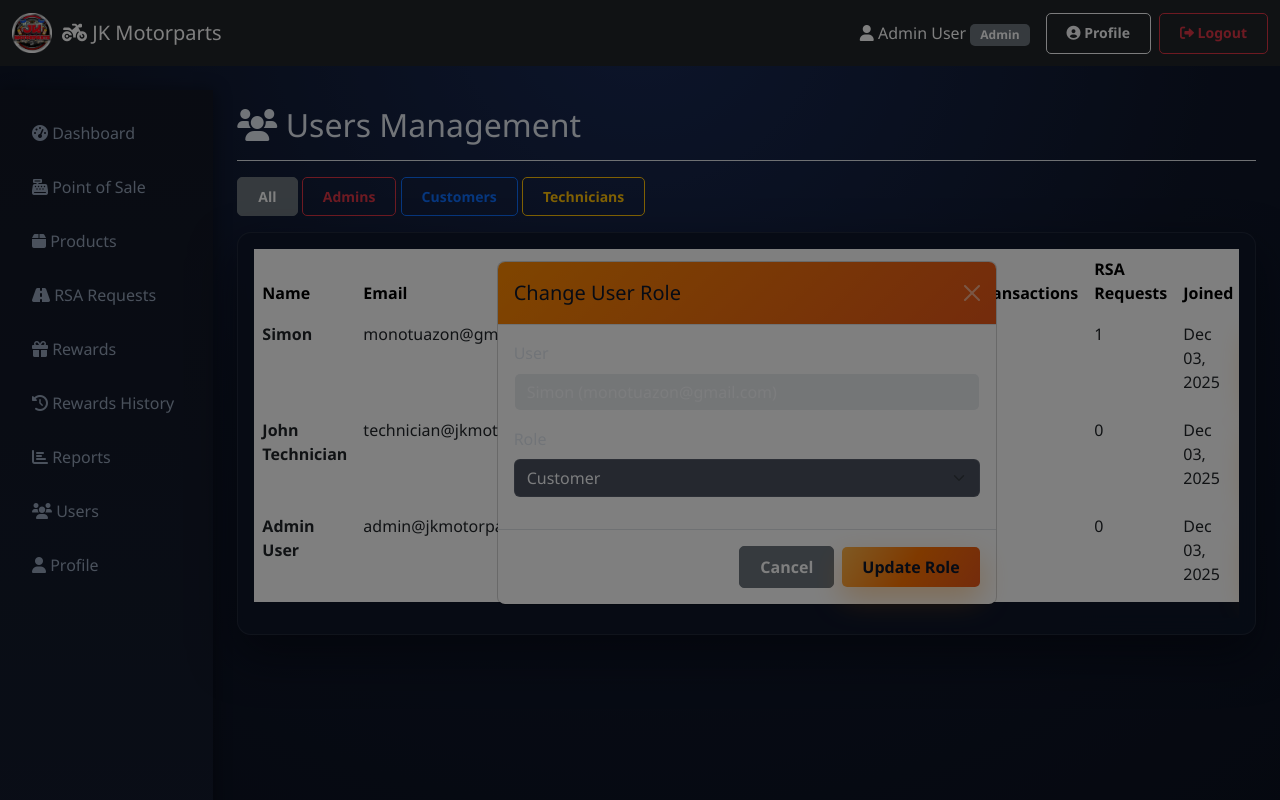
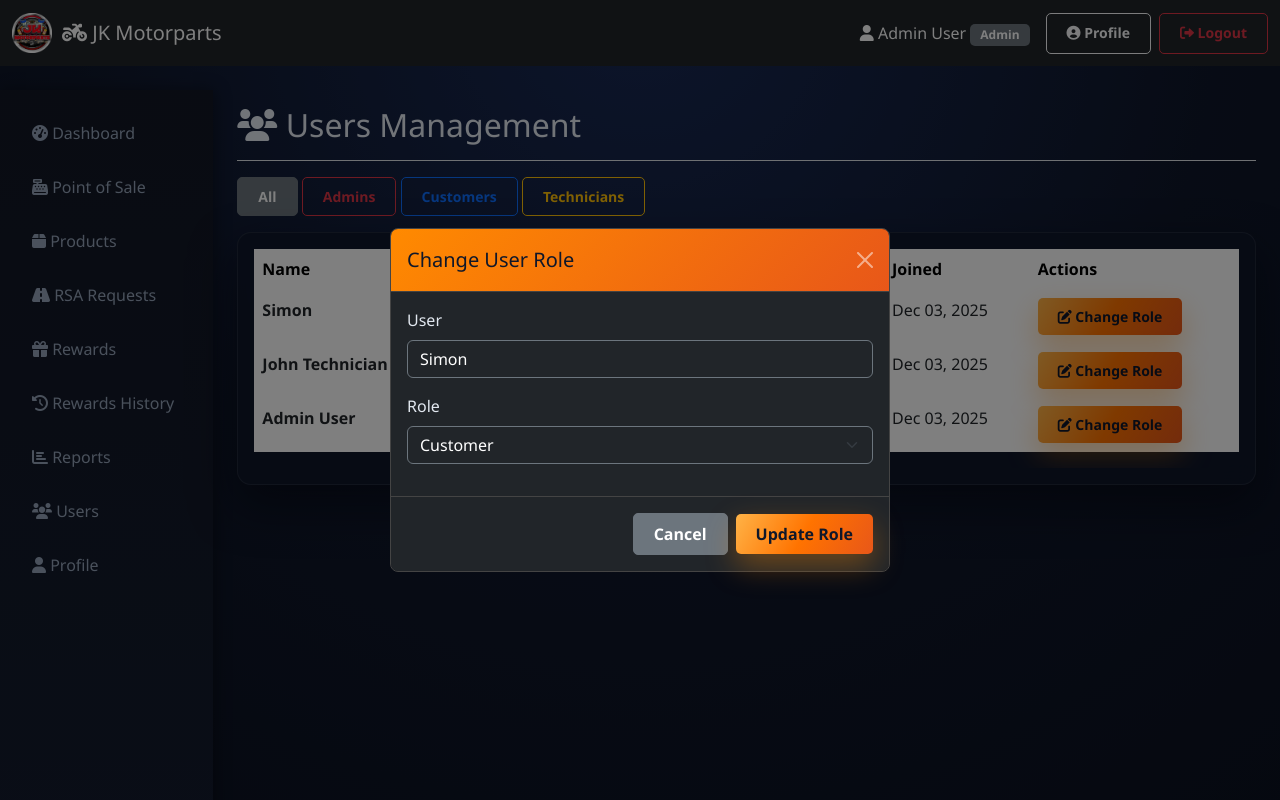
Before and after one commit to itsmonskers/JK-MOTORPARTS-MAY-2026, a PHP site: page /jk-motorparts/dashboard/users.php in a window 1280 px wide, after a click on "Change Role". Run offline with PHP 8.4, Linux system fonts and the light colour scheme; a user stored in the database is signed in; data comes from the database, SQL or seed files in the repository.

Commit message:
Update users.php
Fixed modal for role change admin feature

```diff
--- a/JK MOTORS FINISHED PRODUCT/dashboard/users.php
+++ b/JK MOTORS FINISHED PRODUCT/dashboard/users.php
@@ -68,7 +68,6 @@ closeDBConnection($conn);
                     <div class="alert alert-danger"><?php echo $_SESSION['error']; unset($_SESSION['error']); ?></div>
                 <?php endif; ?>
 
-                <!-- Role Filter -->
                 <div class="mb-3">
                     <a href="?role=all" class="btn btn-sm btn-outline-secondary <?php echo $role_filter === 'all' ? 'active' : ''; ?>">All</a>
                     <a href="?role=admin" class="btn btn-sm btn-outline-danger <?php echo $role_filter === 'admin' ? 'active' : ''; ?>">Admins</a>
@@ -84,34 +83,21 @@ closeDBConnection($conn);
                                     <tr>
                                         <th style="color: black;">Name</th>
                                         <th style="color: black;">Email</th>
-                                        <th style="color: black;">Contact</th>
                                         <th style="color: black;">Role</th>
-                                        <th style="color: black;">Points</th>
-                                        <th style="color: black;">Transactions</th>
-                                        <th style="color: black;">RSA Requests</th>
                                         <th style="color: black;">Joined</th>
                                         <th style="color: black;">Actions</th>
                                     </tr>
                                 </thead>
                                 <tbody>
-                                    <?php if (empty($users)): ?>
-                                        <tr>
-                                            <td colspan="9" class="text-center">No users found</td>
-                                        </tr>
-                                    <?php else: ?>
                                     <?php foreach ($users as $user): ?>
                                         <tr>
                                             <td><strong><?php echo htmlspecialchars($user['name']); ?></strong></td>
                                             <td><?php echo htmlspecialchars($user['email']); ?></td>
-                                                <td><?php echo htmlspecialchars($user['contact'] ?? 'N/A'); ?></td>
                                             <td>
                                                 <span class="badge bg-<?php echo $user['role'] === 'admin' ? 'danger' : ($user['role'] === 'technician' ? 'warning' : 'primary'); ?>">
                                                     <?php echo ucfirst($user['role']); ?>
                                                 </span>
                                             </td>
-                                                <td><?php echo number_format($user['points']); ?></td>
-                                                <td><?php echo $user['transaction_count']; ?></td>
-                                                <td><?php echo $user['rsa_count']; ?></td>
                                             <td><?php echo date('M d, Y', strtotime($user['created_at'])); ?></td>
                                             <td>
                                                 <button class="btn btn-sm btn-primary" data-bs-toggle="modal" data-bs-target="#roleModal<?php echo $user['id']; ?>">
@@ -119,43 +105,7 @@ closeDBConnection($conn);
                                                 </button>
                                             </td>
                                         </tr>
-
-                                            <!-- Role Modal -->
-                                            <div class="modal fade" id="roleModal<?php echo $user['id']; ?>" tabindex="-1">
-                                                <div class="modal-dialog">
-                                                    <div class="modal-content">
-                                                        <div class="modal-header">
-                                                            <h5 class="modal-title">Change User Role</h5>
-                                                            <button type="button" class="btn-close btn-close-white" data-bs-dismiss="modal"></button>
-                                                        </div>
-                                                        <form method="POST">
-                                                            <div class="modal-body">
-                                                                <input type="hidden" name="user_id" value="<?php echo $user['id']; ?>">
-
-                                                                <div class="mb-3">
-                                                                    <label class="form-label">User</label>
-                                                                    <input type="text" class="form-control" value="<?php echo htmlspecialchars($user['name']); ?> (<?php echo htmlspecialchars($user['email']); ?>)" disabled>
-                                                                </div>
-
-                                                                <div class="mb-3">
-                                                                    <label class="form-label">Role</label>
-                                                                    <select class="form-select" name="role" required>
-                                                                        <option value="customer" <?php echo $user['role'] === 'customer' ? 'selected' : ''; ?>>Customer</option>
-                                                                        <option value="technician" <?php echo $user['role'] === 'technician' ? 'selected' : ''; ?>>Technician</option>
-                                                                        <option value="admin" <?php echo $user['role'] === 'admin' ? 'selected' : ''; ?>>Admin</option>
-                                                                    </select>
-                                                                </div>
-                                                            </div>
-                                                            <div class="modal-footer">
-                                                                <button type="button" class="btn btn-secondary" data-bs-dismiss="modal">Cancel</button>
-                                                                <button type="submit" class="btn btn-primary" name="update_role">Update Role</button>
-                                                            </div>
-                                                        </form>
-                                                    </div>
-                                                </div>
-                                            </div>
                                     <?php endforeach; ?>
-                                    <?php endif; ?>
                                 </tbody>
                             </table>
                         </div>
@@ -165,6 +115,40 @@ closeDBConnection($conn);
         </div>
     </div>
 
+    <?php foreach ($users as $user): ?>
+        <div class="modal fade" id="roleModal<?php echo $user['id']; ?>" tabindex="-1" aria-hidden="true">
+            <div class="modal-dialog modal-dialog-centered">
+                <div class="modal-content" style="background-color: #212529; color: white; border: 1px solid #444;">
+                    <div class="modal-header" style="border-bottom: 1px solid #444;">
+                        <h5 class="modal-title">Change User Role</h5>
+                        <button type="button" class="btn-close btn-close-white" data-bs-dismiss="modal"></button>
+                    </div>
+                    <form method="POST">
+                        <div class="modal-body">
+                            <input type="hidden" name="user_id" value="<?php echo $user['id']; ?>">
+                            <div class="mb-3">
+                                <label class="form-label">User</label>
+                                <input type="text" class="form-control bg-dark text-white border-secondary" value="<?php echo htmlspecialchars($user['name']); ?>" disabled>
+                            </div>
+                            <div class="mb-3">
+                                <label class="form-label">Role</label>
+                                <select class="form-select bg-dark text-white border-secondary" name="role" required>
+                                    <option value="customer" <?php echo $user['role'] === 'customer' ? 'selected' : ''; ?>>Customer</option>
+                                    <option value="technician" <?php echo $user['role'] === 'technician' ? 'selected' : ''; ?>>Technician</option>
+                                    <option value="admin" <?php echo $user['role'] === 'admin' ? 'selected' : ''; ?>>Admin</option>
+                                </select>
+                            </div>
+                        </div>
+                        <div class="modal-footer" style="border-top: 1px solid #444;">
+                            <button type="button" class="btn btn-secondary" data-bs-dismiss="modal">Cancel</button>
+                            <button type="submit" class="btn btn-primary" name="update_role">Update Role</button>
+                        </div>
+                    </form>
+                </div>
+            </div>
+        </div>
+    <?php endforeach; ?>
+
     <script src="https://cdn.jsdelivr.net/npm/bootstrap@5.3.0/dist/js/bootstrap.bundle.min.js"></script>
     <script src="../assets/js/main.js"></script>
 </body>
```
Lines whose indentation alone changed are shown as unchanged.
